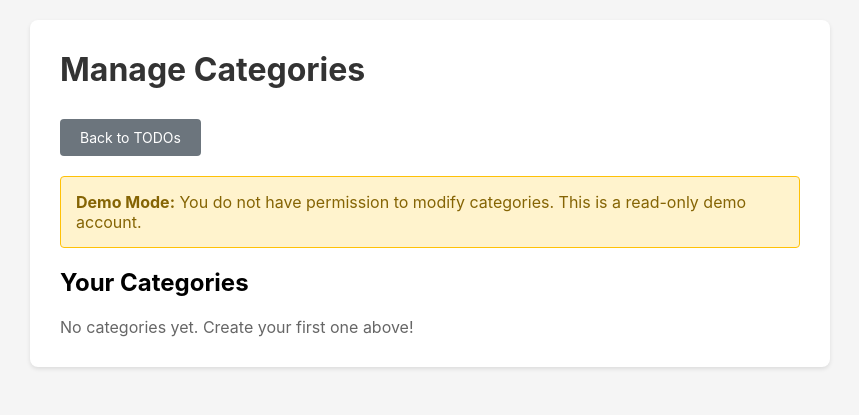
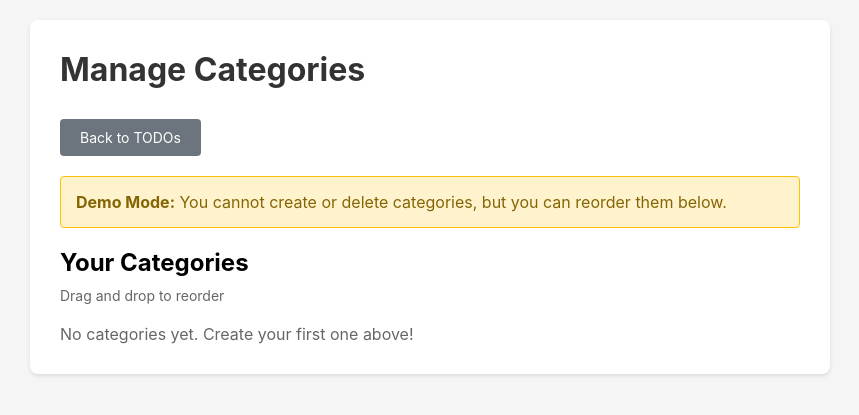
Before and after one commit to marythought/ai-devtools, a Django app: template 01-todo/todos/templates/todos/manage_categories.html in a window 1280 px wide. Shown: the top 415 px of the page, without its empty margins (210-1069 px from the left). Run offline with Django 4.2, Linux system fonts and the light colour scheme; the template is opened without the code that fills it, so the values that code supplies are empty.

Commit message:
allow some permissions

```diff
--- a/01-todo/todos/auth_views.py
+++ b/01-todo/todos/auth_views.py
@@ -54,8 +54,9 @@ def demo_login(request):
         login(request, demo_user, backend="django.contrib.auth.backends.ModelBackend")
         messages.info(
             request,
-            "Welcome to Demo Mode! You have read-only access. "
-            "You can view all features but cannot create, edit, or delete items.",
+            "Welcome to Demo Mode!"
+            "You can view todos, mark them complete/incomplete, and reorder items. "
+            "However, you cannot create, edit, or delete items.",
         )
         return redirect("todo_list")
     except User.DoesNotExist:
--- a/01-todo/todos/templates/todos/create_todo.html
+++ b/01-todo/todos/templates/todos/create_todo.html
@@ -7,7 +7,7 @@
 
     {% if not perms.auth.can_modify_todos %}
         <div style="padding: 15px; background-color: #fff3cd; border: 1px solid #ffc107; border-radius: 4px; margin-top: 20px;">
-            <p style="margin: 0; color: #856404;"><strong>Demo Mode:</strong> You do not have permission to create todos. This is a read-only demo account.</p>
+            <p style="margin: 0; color: #856404;"><strong>Demo Mode:</strong> You cannot create new todos. You can mark existing todos complete/incomplete and reorder them.</p>
             <a href="{% url 'todo_list' %}" class="btn" style="margin-top: 10px; display: inline-block;">Back to Todo List</a>
         </div>
     {% else %}
--- a/01-todo/todos/templates/todos/edit_todo.html
+++ b/01-todo/todos/templates/todos/edit_todo.html
@@ -7,7 +7,7 @@
 
     {% if not perms.auth.can_modify_todos %}
         <div style="padding: 15px; background-color: #fff3cd; border: 1px solid #ffc107; border-radius: 4px; margin-top: 20px;">
-            <p style="margin: 0; color: #856404;"><strong>Demo Mode:</strong> You do not have permission to edit todos. This is a read-only demo account.</p>
+            <p style="margin: 0; color: #856404;"><strong>Demo Mode:</strong> You cannot edit todos. You can mark them complete/incomplete and reorder them from the main list.</p>
             <a href="{% url 'todo_list' %}" class="btn" style="margin-top: 10px; display: inline-block;">Back to Todo List</a>
         </div>
     {% else %}
--- a/01-todo/todos/templates/todos/manage_categories.html
+++ b/01-todo/todos/templates/todos/manage_categories.html
@@ -28,22 +28,18 @@
     </form>
     {% else %}
         <div style="padding: 15px; background-color: #fff3cd; border: 1px solid #ffc107; border-radius: 4px; margin-bottom: 20px;">
-            <p style="margin: 0; color: #856404;"><strong>Demo Mode:</strong> You do not have permission to modify categories. This is a read-only demo account.</p>
+            <p style="margin: 0; color: #856404;"><strong>Demo Mode:</strong> You cannot create or delete categories, but you can reorder them below.</p>
         </div>
     {% endif %}
 
     <h2>Your Categories</h2>
-    {% if perms.auth.can_modify_todos %}
     <p style="color: #666; font-size: 14px; margin-top: 10px;">Drag and drop to reorder</p>
-    {% endif %}
     {% if categories %}
-        <div id="category-list" style="display: flex; flex-direction: column; gap: 10px; margin-top: 20px;" data-reorder-url="{% url 'reorder_categories' %}" data-csrf-token="{{ csrf_token }}" data-can-modify="{% if perms.auth.can_modify_todos %}true{% else %}false{% endif %}">
+        <div id="category-list" style="display: flex; flex-direction: column; gap: 10px; margin-top: 20px;" data-reorder-url="{% url 'reorder_categories' %}" data-csrf-token="{{ csrf_token }}">
             {% for category in categories %}
-                <div class="category-item" data-id="{{ category.id }}" style="border: 1px solid #ddd; padding: 15px; border-radius: 4px; display: flex; justify-content: space-between; align-items: center; {% if perms.auth.can_modify_todos %}cursor: move;{% endif %} background-color: white;">
+                <div class="category-item" data-id="{{ category.id }}" style="border: 1px solid #ddd; padding: 15px; border-radius: 4px; display: flex; justify-content: space-between; align-items: center; cursor: move; background-color: white;">
                     <div style="display: flex; align-items: center; gap: 10px;">
-                        {% if perms.auth.can_modify_todos %}
                         <span style="color: #999; font-size: 18px;">☰</span>
-                        {% endif %}
                         <div>
                             <strong>{{ category.name }}</strong>
                             <br>
--- a/01-todo/todos/views.py
+++ b/01-todo/todos/views.py
@@ -131,7 +131,6 @@ def create_todo(request):
 
 
 @login_required
-@permission_required_to_modify
 def toggle_todo(request, todo_id):
     todo = get_object_or_404(Todo, id=todo_id, user=request.user)
     if todo.completed_at:
@@ -232,7 +231,6 @@ def handle_reorder_request(request, id_key, queryset_filter):
 
 
 @login_required
-@permission_required_to_modify
 def reorder_todos(request):
     if request.method == "POST":
         import json
@@ -300,7 +298,6 @@ def delete_category(request, category_id):
 
 
 @login_required
-@permission_required_to_modify
 def reorder_categories(request):
     return handle_reorder_request(
         request,
```
Also changed, not shown: 01-todo/tests/test_demo_mode.py (+29 -12 lines), 01-todo/todos/templates/todos/todo_list.html (+6 -4 lines).
